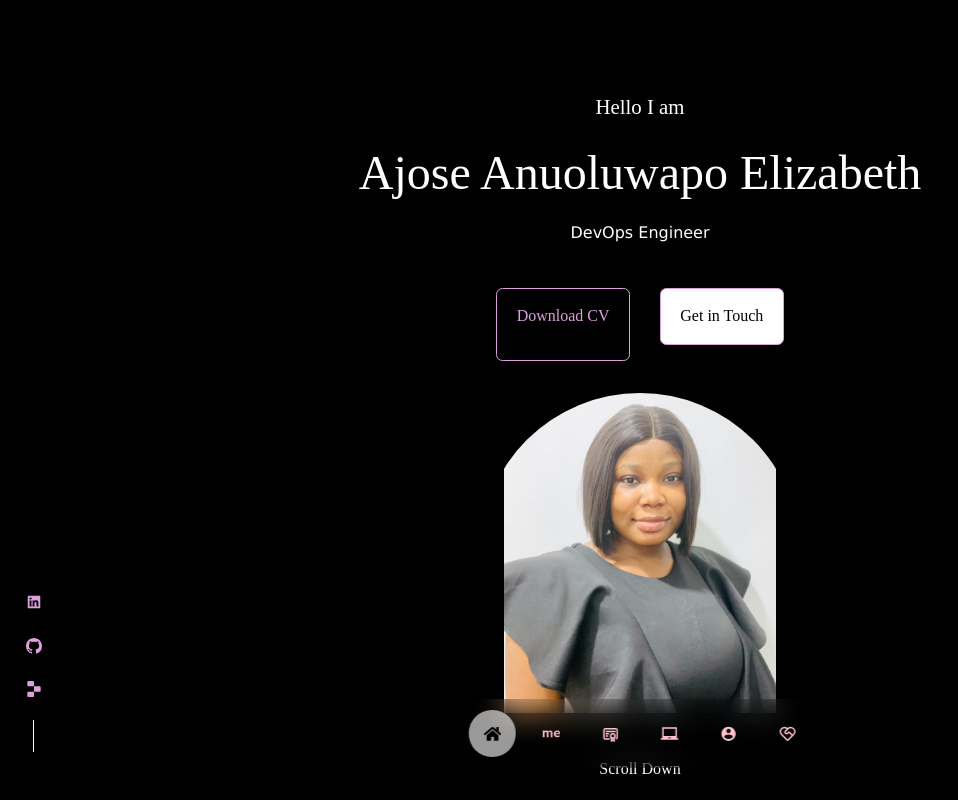
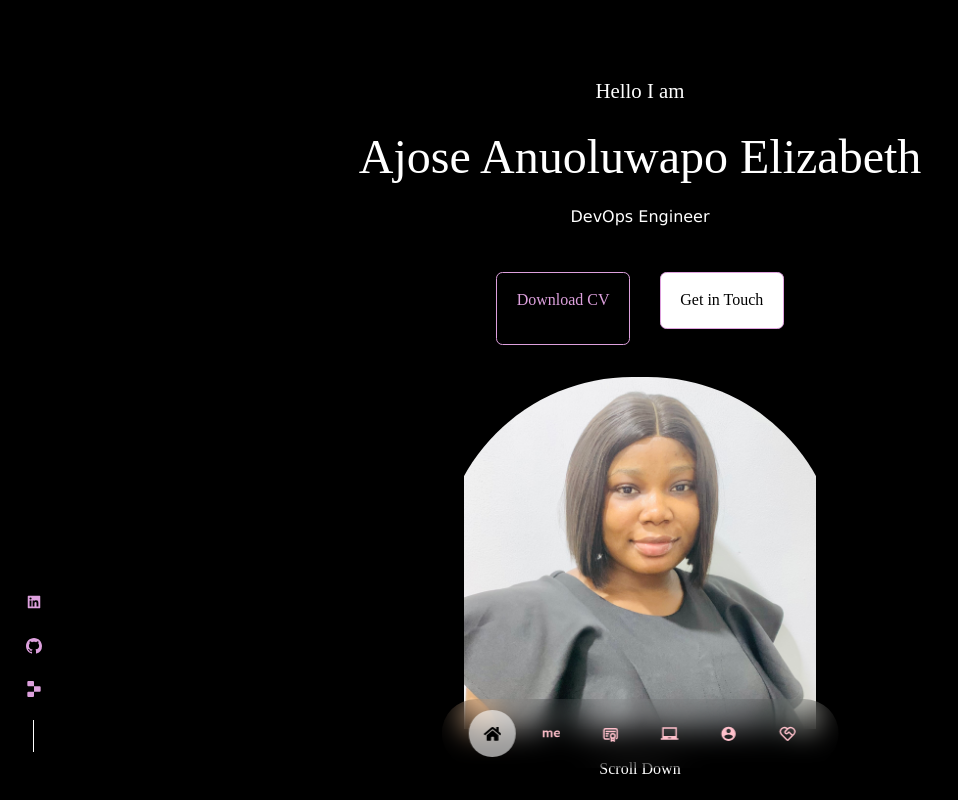
Before and after one commit to lizabethwordp/reactportfolio, a React (Create React App) app: page / in a window 1280 px wide. Shown: the top 800 px of the page, without its empty margins (0-958 px from the left). Built offline with nearby package versions, Linux system fonts and the light colour scheme; a web font is replaced by a local one.

Commit message:
Update header.css

```diff
--- a/src/component/header/header.css
+++ b/src/component/header/header.css
@@ -46,8 +46,8 @@ header {
 
 /* My image */
 .me {
-    width: 20rem;
-    height: 20rem;
+    width: 25rem;
+    height: 22rem;
     position: relative;
     margin-top: 2rem;
     border-radius: 12rem 12rem 0 0;
```
